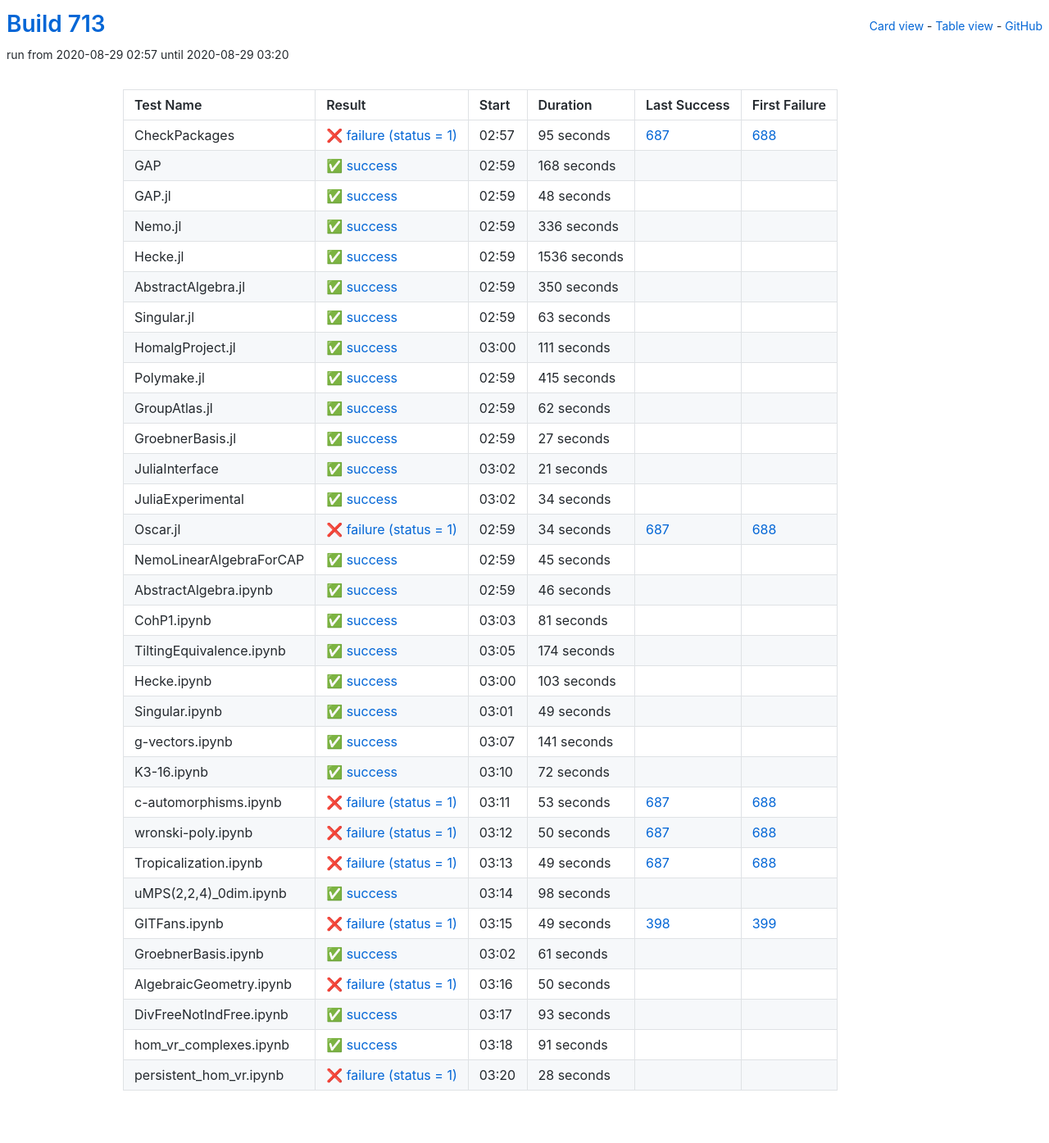
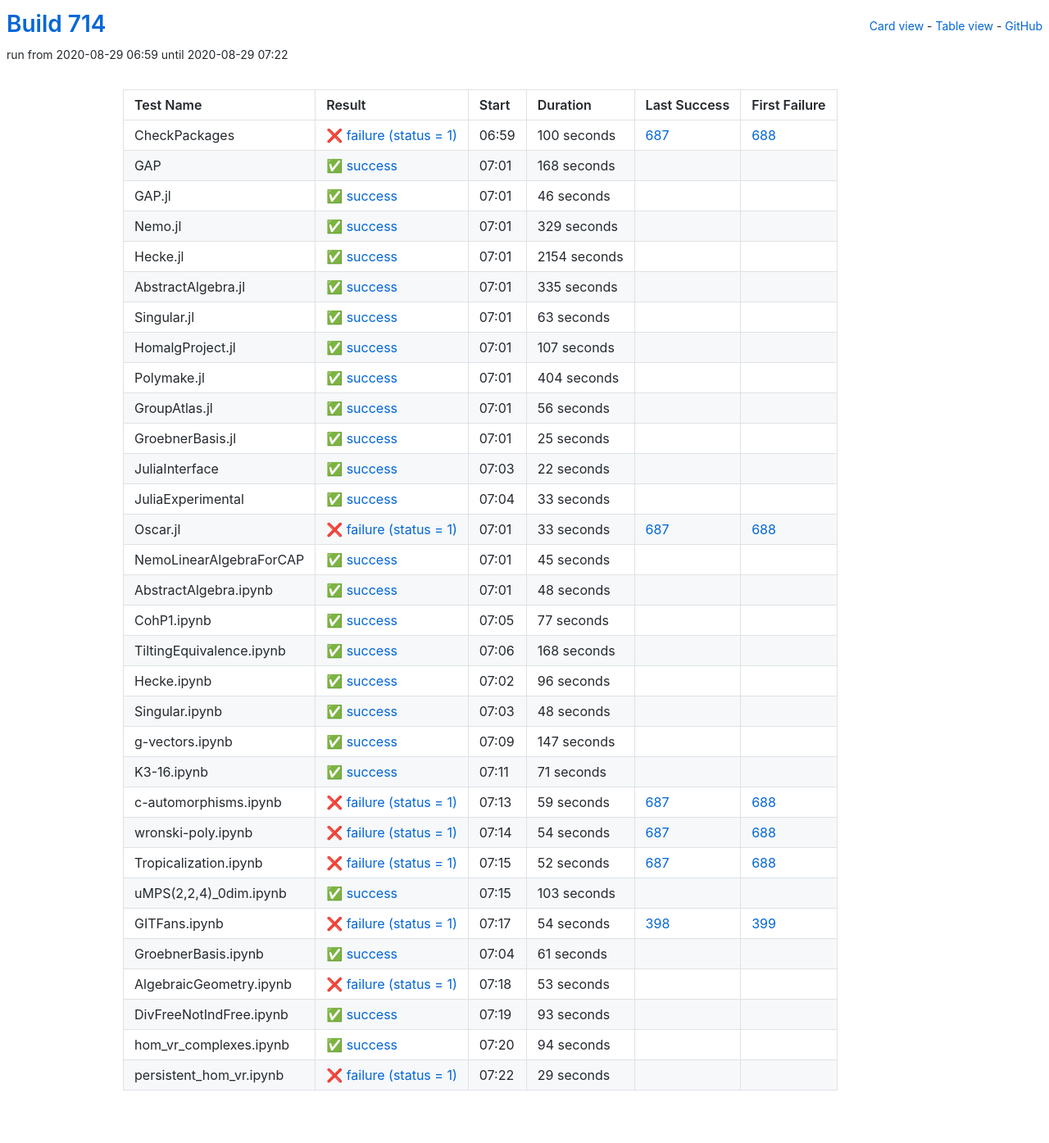
Before and after one commit to oscar-system/oscar-ci-status-stable, a Jekyll site: the page built from table.html, in a window 1280 px wide. Shown: the whole page at 82% size. Built offline with Jekyll 4.4.1, drawn with Linux system fonts in a browser that asks for light colours.

Commit message:
Build #714

```diff
--- a/_data/ci.yml
+++ b/_data/ci.yml
@@ -1,6 +1,6 @@
 ---
-build: 713
-build_url: https://oscarci.mathematik.uni-kl.de/job/oscar-stable/713/
+build: 714
+build_url: https://oscarci.mathematik.uni-kl.de/job/oscar-stable/714/
 job: oscar-stable
 organization: oscar-system
 repo: oscar-ci-status-stable
@@ -8,20 +8,20 @@ repourl: https://github.com/oscar-system/oscar-ci-status-stable
 tests:
 - name: CheckPackages
   id: checkpackages
-  log: https://oscarci.mathematik.uni-kl.de/job/oscar-stable/713/artifact/logs/build-713/CheckPackages.log
-  start: 2020-08-29 02:57
+  log: https://oscarci.mathematik.uni-kl.de/job/oscar-stable/714/artifact/logs/build-714/CheckPackages.log
+  start: 2020-08-29 06:59
   success: false
   exitcode: 1
   status: failure
-  duration: 95
+  duration: 100
   last_success: 687
   last_success_url: https://oscarci.mathematik.uni-kl.de/job/oscar-stable/687/
   first_failure: 688
   first_failure_url: https://oscarci.mathematik.uni-kl.de/job/oscar-stable/688/
 - name: GAP
   id: gap
-  log: https://oscarci.mathematik.uni-kl.de/job/oscar-stable/713/artifact/logs/build-713/GAP.log
-  start: 2020-08-29 02:59
+  log: https://oscarci.mathematik.uni-kl.de/job/oscar-stable/714/artifact/logs/build-714/GAP.log
+  start: 2020-08-29 07:01
   success: true
   exitcode: 0
   status: success
@@ -32,56 +32,56 @@ tests:
   first_failure_url:
 - name: GAP.jl
   id: gap-jl
-  log: https://oscarci.mathematik.uni-kl.de/job/oscar-stable/713/artifact/logs/build-713/GAP.jl.log
-  start: 2020-08-29 02:59
+  log: https://oscarci.mathematik.uni-kl.de/job/oscar-stable/714/artifact/logs/build-714/GAP.jl.log
+  start: 2020-08-29 07:01
   success: true
   exitcode: 0
   status: success
-  duration: 48
+  duration: 46
   last_success: false
   last_success_url:
   first_failure: false
   first_failure_url:
 - name: Nemo.jl
   id: nemo-jl
-  log: https://oscarci.mathematik.uni-kl.de/job/oscar-stable/713/artifact/logs/build-713/Nemo.jl.log
-  start: 2020-08-29 02:59
+  log: https://oscarci.mathematik.uni-kl.de/job/oscar-stable/714/artifact/logs/build-714/Nemo.jl.log
+  start: 2020-08-29 07:01
   success: true
   exitcode: 0
   status: success
-  duration: 336
+  duration: 329
   last_success: false
   last_success_url:
   first_failure: false
   first_failure_url:
 - name: Hecke.jl
   id: hecke-jl
-  log: https://oscarci.mathematik.uni-kl.de/job/oscar-stable/713/artifact/logs/build-713/Hecke.jl.log
-  start: 2020-08-29 02:59
+  log: https://oscarci.mathematik.uni-kl.de/job/oscar-stable/714/artifact/logs/build-714/Hecke.jl.log
+  start: 2020-08-29 07:01
   success: true
   exitcode: 0
   status: success
-  duration: 1536
+  duration: 2154
   last_success: false
   last_success_url:
   first_failure: false
   first_failure_url:
 - name: AbstractAlgebra.jl
   id: abstractalgebra-jl
-  log: https://oscarci.mathematik.uni-kl.de/job/oscar-stable/713/artifact/logs/build-713/AbstractAlgebra.jl.log
-  start: 2020-08-29 02:59
+  log: https://oscarci.mathematik.uni-kl.de/job/oscar-stable/714/artifact/logs/build-714/AbstractAlgebra.jl.log
+  start: 2020-08-29 07:01
   success: true
   exitcode: 0
   status: success
-  duration: 350
+  duration: 335
   last_success: false
   last_success_url:
   first_failure: false
   first_failure_url:
 - name: Singular.jl
   id: singular-jl
-  log: https://oscarci.mathematik.uni-kl.de/job/oscar-stable/713/artifact/logs/build-713/Singular.jl.log
-  start: 2020-08-29 02:59
+  log: https://oscarci.mathematik.uni-kl.de/job/oscar-stable/714/artifact/logs/build-714/Singular.jl.log
+  start: 2020-08-29 07:01
   success: true
   exitcode: 0
   status: success
@@ -92,92 +92,92 @@ tests:
   first_failure_url:
 - name: HomalgProject.jl
   id: homalgproject-jl
-  log: https://oscarci.mathematik.uni-kl.de/job/oscar-stable/713/artifact/logs/build-713/HomalgProject.jl.log
-  start: 2020-08-29 03:00
+  log: https://oscarci.mathematik.uni-kl.de/job/oscar-stable/714/artifact/logs/build-714/HomalgProject.jl.log
+  start: 2020-08-29 07:01
   success: true
   exitcode: 0
   status: success
-  duration: 111
+  duration: 107
   last_success: false
   last_success_url:
   first_failure: false
   first_failure_url:
 - name: Polymake.jl
   id: polymake-jl
-  log: https://oscarci.mathematik.uni-kl.de/job/oscar-stable/713/artifact/logs/build-713/Polymake.jl.log
-  start: 2020-08-29 02:59
+  log: https://oscarci.mathematik.uni-kl.de/job/oscar-stable/714/artifact/logs/build-714/Polymake.jl.log
+  start: 2020-08-29 07:01
   success: true
   exitcode: 0
   status: success
-  duration: 415
+  duration: 404
   last_success: false
   last_success_url:
   first_failure: false
   first_failure_url:
 - name: GroupAtlas.jl
   id: groupatlas-jl
-  log: https://oscarci.mathematik.uni-kl.de/job/oscar-stable/713/artifact/logs/build-713/GroupAtlas.jl.log
-  start: 2020-08-29 02:59
+  log: https://oscarci.mathematik.uni-kl.de/job/oscar-stable/714/artifact/logs/build-714/GroupAtlas.jl.log
+  start: 2020-08-29 07:01
   success: true
   exitcode: 0
   status: success
-  duration: 62
+  duration: 56
   last_success: false
   last_success_url:
   first_failure: false
   first_failure_url:
 - name: GroebnerBasis.jl
   id: groebnerbasis-jl
-  log: https://oscarci.mathematik.uni-kl.de/job/oscar-stable/713/artifact/logs/build-713/GroebnerBasis.jl.log
-  start: 2020-08-29 02:59
+  log: https://oscarci.mathematik.uni-kl.de/job/oscar-stable/714/artifact/logs/build-714/GroebnerBasis.jl.log
+  start: 2020-08-29 07:01
   success: true
   exitcode: 0
   status: success
-  duration: 27
+  duration: 25
   last_success: false
   last_success_url:
   first_failure: false
   first_failure_url:
 - name: JuliaInterface
   id: juliainterface
-  log: https://oscarci.mathematik.uni-kl.de/job/oscar-stable/713/artifact/logs/build-713/JuliaInterface.log
-  start: 2020-08-29 03:02
+  log: https://oscarci.mathematik.uni-kl.de/job/oscar-stable/714/artifact/logs/build-714/JuliaInterface.log
+  start: 2020-08-29 07:03
   success: true
   exitcode: 0
   status: success
-  duration: 21
+  duration: 22
   last_success: false
   last_success_url:
   first_failure: false
   first_failure_url:
 - name: JuliaExperimental
   id: juliaexperimental
-  log: https://oscarci.mathematik.uni-kl.de/job/oscar-stable/713/artifact/logs/build-713/JuliaExperimental.log
-  start: 2020-08-29 03:02
+  log: https://oscarci.mathematik.uni-kl.de/job/oscar-stable/714/artifact/logs/build-714/JuliaExperimental.log
+  start: 2020-08-29 07:04
   success: true
   exitcode: 0
   status: success
-  duration: 34
+  duration: 33
   last_success: false
   last_success_url:
   first_failure: false
   first_failure_url:
 - name: Oscar.jl
   id: oscar-jl
-  log: https://oscarci.mathematik.uni-kl.de/job/oscar-stable/713/artifact/logs/build-713/Oscar.jl.log
-  start: 2020-08-29 02:59
+  log: https://oscarci.mathematik.uni-kl.de/job/oscar-stable/714/artifact/logs/build-714/Oscar.jl.log
+  start: 2020-08-29 07:01
   success: false
   exitcode: 1
   status: failure
-  duration: 34
+  duration: 33
   last_success: 687
   last_success_url: https://oscarci.mathematik.uni-kl.de/job/oscar-stable/687/
   first_failure: 688
   first_failure_url: https://oscarci.mathematik.uni-kl.de/job/oscar-stable/688/
 - name: NemoLinearAlgebraForCAP
   id: nemolinearalgebraforcap
-  log: https://oscarci.mathematik.uni-kl.de/job/oscar-stable/713/artifact/logs/build-713/NemoLinearAlgebraForCAP.log
-  start: 2020-08-29 02:59
+  log: https://oscarci.mathematik.uni-kl.de/job/oscar-stable/714/artifact/logs/build-714/NemoLinearAlgebraForCAP.log
+  start: 2020-08-29 07:01
   success: true
   exitcode: 0
   status: success
@@ -188,44 +188,128 @@ tests:
   first_failure_url:
 - name: AbstractAlgebra.ipynb
   id: abstractalgebra-ipynb
-  log: https://oscarci.mathematik.uni-kl.de/job/oscar-stable/713/artifact/logs/build-713/AbstractAlgebra.ipynb.log
-  start: 2020-08-29 02:59
+  log: https://oscarci.mathematik.uni-kl.de/job/oscar-stable/714/artifact/logs/build-714/AbstractAlgebra.ipynb.log
+  start: 2020-08-29 07:01
   success: true
   exitcode: 0
   status: success
-  duration: 46
+  duration: 48
   last_success: false
   last_success_url:
   first_failure: false
   first_failure_url:
 - name: CohP1.ipynb
   id: cohp1-ipynb
-  log: https://oscarci.mathematik.uni-kl.de/job/oscar-stable/713/artifact/logs/build-713/CohP1.ipynb.log
-  start: 2020-08-29 03:03
+  log: https://oscarci.mathematik.uni-kl.de/job/oscar-stable/714/artifact/logs/build-714/CohP1.ipynb.log
+  start: 2020-08-29 07:05
   success: true
   exitcode: 0
   status: success
-  duration: 81
+  duration: 77
   last_success: false
   last_success_url:
   first_failure: false
   first_failure_url:
 - name: TiltingEquivalence.ipynb
   id: tiltingequivalence-ipynb
-  log: https://oscarci.mathematik.uni-kl.de/job/oscar-stable/713/artifact/logs/build-713/TiltingEquivalence.ipynb.log
-  start: 2020-08-29 03:05
+  log: https://oscarci.mathematik.uni-kl.de/job/oscar-stable/714/artifact/logs/build-714/TiltingEquivalence.ipynb.log
+  start: 2020-08-29 07:06
   success: true
   exitcode: 0
   status: success
-  duration: 174
+  duration: 168
   last_success: false
   last_success_url:
   first_failure: false
   first_failure_url:
 - name: Hecke.ipynb
   id: hecke-ipynb
-  log: https://oscarci.mathematik.uni-kl.de/job/oscar-stable/713/artifact/logs/build-713/Hecke.ipynb.log
-  start: 2020-08-29 03:00
+  log: https://oscarci.mathematik.uni-kl.de/job/oscar-stable/714/artifact/logs/build-714/Hecke.ipynb.log
+  start: 2020-08-29 07:02
+  success: true
+  exitcode: 0
+  status: success
+  duration: 96
+  last_success: false
+  last_success_url:
+  first_failure: false
+  first_failure_url:
+- name: Singular.ipynb
+  id: singular-ipynb
+  log: https://oscarci.mathematik.uni-kl.de/job/oscar-stable/714/artifact/logs/build-714/Singular.ipynb.log
+  start: 2020-08-29 07:03
+  success: true
+  exitcode: 0
+  status: success
+  duration: 48
+  last_success: false
+  last_success_url:
+  first_failure: false
+  first_failure_url:
+- name: g-vectors.ipynb
+  id: g-vectors-ipynb
+  log: https://oscarci.mathematik.uni-kl.de/job/oscar-stable/714/artifact/logs/build-714/g-vectors.ipynb.log
+  start: 2020-08-29 07:09
+  success: true
+  exitcode: 0
+  status: success
+  duration: 147
+  last_success: false
+  last_success_url:
+  first_failure: false
+  first_failure_url:
+- name: K3-16.ipynb
+  id: k3-16-ipynb
+  log: https://oscarci.mathematik.uni-kl.de/job/oscar-stable/714/artifact/logs/build-714/K3-16.ipynb.log
+  start: 2020-08-29 07:11
+  success: true
+  exitcode: 0
+  status: success
+  duration: 71
+  last_success: false
+  last_success_url:
+  first_failure: false
+  first_failure_url:
+- name: c-automorphisms.ipynb
+  id: c-automorphisms-ipynb
+  log: https://oscarci.mathematik.uni-kl.de/job/oscar-stable/714/artifact/logs/build-714/c-automorphisms.ipynb.log
+  start: 2020-08-29 07:13
+  success: false
+  exitcode: 1
+  status: failure
+  duration: 59
+  last_success: 687
+  last_success_url: https://oscarci.mathematik.uni-kl.de/job/oscar-stable/687/
+  first_failure: 688
+  first_failure_url: https://oscarci.mathematik.uni-kl.de/job/oscar-stable/688/
+- name: wronski-poly.ipynb
+  id: wronski-poly-ipynb
+  log: https://oscarci.mathematik.uni-kl.de/job/oscar-stable/714/artifact/logs/build-714/wronski-poly.ipynb.log
+  start: 2020-08-29 07:14
+  success: false
+  exitcode: 1
+  status: failure
+  duration: 54
+  last_success: 687
+  last_success_url: https://oscarci.mathematik.uni-kl.de/job/oscar-stable/687/
+  first_failure: 688
+  first_failure_url: https://oscarci.mathematik.uni-kl.de/job/oscar-stable/688/
+- name: Tropicalization.ipynb
+  id: tropicalization-ipynb
+  log: https://oscarci.mathematik.uni-kl.de/job/oscar-stable/714/artifact/logs/build-714/Tropicalization.ipynb.log
+  start: 2020-08-29 07:15
+  success: false
+  exitcode: 1
+  status: failure
+  duration: 52
+  last_success: 687
+  last_success_url: https://oscarci.mathematik.uni-kl.de/job/oscar-stable/687/
+  first_failure: 688
+  first_failure_url: https://oscarci.mathematik.uni-kl.de/job/oscar-stable/688/
+- name: uMPS(2,2,4)_0dim.ipynb
+  id: umps-2-2-4-0dim-ipynb
+  log: https://oscarci.mathematik.uni-kl.de/job/oscar-stable/714/artifact/logs/build-714/uMPS-2-2-4-_0dim.ipynb.log
+  start: 2020-08-29 07:15
   success: true
   exitcode: 0
   status: success
@@ -234,106 +318,22 @@ tests:
   last_success_url:
   first_failure: false
   first_failure_url:
-- name: Singular.ipynb
-  id: singular-ipynb
-  log: https://oscarci.mathematik.uni-kl.de/job/oscar-stable/713/artifact/logs/build-713/Singular.ipynb.log
-  start: 2020-08-29 03:01
-  success: true
-  exitcode: 0
-  status: success
-  duration: 49
-  last_success: false
-  last_success_url:
-  first_failure: false
-  first_failure_url:
-- name: g-vectors.ipynb
-  id: g-vectors-ipynb
-  log: https://oscarci.mathematik.uni-kl.de/job/oscar-stable/713/artifact/logs/build-713/g-vectors.ipynb.log
-  start: 2020-08-29 03:07
-  success: true
-  exitcode: 0
-  status: success
-  duration: 141
-  last_success: false
-  last_success_url:
-  first_failure: false
-  first_failure_url:
-- name: K3-16.ipynb
-  id: k3-16-ipynb
-  log: https://oscarci.mathematik.uni-kl.de/job/oscar-stable/713/artifact/logs/build-713/K3-16.ipynb.log
-  start: 2020-08-29 03:10
-  success: true
-  exitcode: 0
-  status: success
-  duration: 72
-  last_success: false
-  last_success_url:
-  first_failure: false
-  first_failure_url:
-- name: c-automorphisms.ipynb
-  id: c-automorphisms-ipynb
-  log: https://oscarci.mathematik.uni-kl.de/job/oscar-stable/713/artifact/logs/build-713/c-automorphisms.ipynb.log
-  start: 2020-08-29 03:11
+- name: GITFans.ipynb
+  id: gitfans-ipynb
+  log: https://oscarci.mathematik.uni-kl.de/job/oscar-stable/714/artifact/logs/build-714/GITFans.ipynb.log
+  start: 2020-08-29 07:17
   success: false
   exitcode: 1
   status: failure
-  duration: 53
-  last_success: 687
-  last_success_url: https://oscarci.mathematik.uni-kl.de/job/oscar-stable/687/
-  first_failure: 688
-  first_failure_url: https://oscarci.mathematik.uni-kl.de/job/oscar-stable/688/
-- name: wronski-poly.ipynb
-  id: wronski-poly-ipynb
-  log: https://oscarci.mathematik.uni-kl.de/job/oscar-stable/713/artifact/logs/build-713/wronski-poly.ipynb.log
-  start: 2020-08-29 03:12
-  success: false
-  exitcode: 1
-  status: failure
-  duration: 50
-  last_success: 687
-  last_success_url: https://oscarci.mathematik.uni-kl.de/job/oscar-stable/687/
-  first_failure: 688
-  first_failure_url: https://oscarci.mathematik.uni-kl.de/job/oscar-stable/688/
-- name: Tropicalization.ipynb
-  id: tropicalization-ipynb
-  log: https://oscarci.mathematik.uni-kl.de/job/oscar-stable/713/artifact/logs/build-713/Tropicalization.ipynb.log
-  start: 2020-08-29 03:13
-  success: false
-  exitcode: 1
-  status: failure
-  duration: 49
-  last_success: 687
-  last_success_url: https://oscarci.mathematik.uni-kl.de/job/oscar-stable/687/
-  first_failure: 688
-  first_failure_url: https://oscarci.mathematik.uni-kl.de/job/oscar-stable/688/
-- name: uMPS(2,2,4)_0dim.ipynb
-  id: umps-2-2-4-0dim-ipynb
-  log: https://oscarci.mathematik.uni-kl.de/job/oscar-stable/713/artifact/logs/build-713/uMPS-2-2-4-_0dim.ipynb.log
-  start: 2020-08-29 03:14
-  success: true
-  exitcode: 0
-  status: success
-  duration: 98
-  last_success: false
-  last_success_url:
-  first_failure: false
-  first_failure_url:
-- name: GITFans.ipynb
-  id: gitfans-ipynb
-  log: https://oscarci.mathematik.uni-kl.de/job/oscar-stable/713/artifact/logs/build-713/GITFans.ipynb.log
-  start: 2020-08-29 03:15
-  success: false
-  exitcode: 1
-  status: failure
-  duration: 49
+  duration: 54
   last_success: 398
   last_success_url: https://oscarci.mathematik.uni-kl.de/job/oscar-stable/398/
   first_failure: 399
   first_failure_url: https://oscarci.mathematik.uni-kl.de/job/oscar-stable/399/
 - name: GroebnerBasis.ipynb
   id: groebnerbasis-ipynb
-  log: https://oscarci.mathematik.uni-kl.de/job/oscar-stable/713/artifact/logs/build-713/GroebnerBasis.ipynb.log
-  start: 2020-08-29 03:02
+  log: https://oscarci.mathematik.uni-kl.de/job/oscar-stable/714/artifact/logs/build-714/GroebnerBasis.ipynb.log
+  start: 2020-08-29 07:04
   success: true
   exitcode: 0
   status: success
@@ -344,20 +344,20 @@ tests:
   first_failure_url:
 - name: AlgebraicGeometry.ipynb
   id: algebraicgeometry-ipynb
-  log: https://oscarci.mathematik.uni-kl.de/job/oscar-stable/713/artifact/logs/build-713/AlgebraicGeometry.ipynb.log
-  start: 2020-08-29 03:16
+  log: https://oscarci.mathematik.uni-kl.de/job/oscar-stable/714/artifact/logs/build-714/AlgebraicGeometry.ipynb.log
+  start: 2020-08-29 07:18
   success: false
   exitcode: 1
   status: failure
-  duration: 50
+  duration: 53
   last_success: false
   last_success_url:
   first_failure: false
   first_failure_url:
 - name: DivFreeNotIndFree.ipynb
   id: divfreenotindfree-ipynb
-  log: https://oscarci.mathematik.uni-kl.de/job/oscar-stable/713/artifact/logs/build-713/DivFreeNotIndFree.ipynb.log
-  start: 2020-08-29 03:17
+  log: https://oscarci.mathematik.uni-kl.de/job/oscar-stable/714/artifact/logs/build-714/DivFreeNotIndFree.ipynb.log
+  start: 2020-08-29 07:19
   success: true
   exitcode: 0
   status: success
@@ -368,24 +368,24 @@ tests:
   first_failure_url:
 - name: hom_vr_complexes.ipynb
   id: hom-vr-complexes-ipynb
-  log: https://oscarci.mathematik.uni-kl.de/job/oscar-stable/713/artifact/logs/build-713/hom_vr_complexes.ipynb.log
-  start: 2020-08-29 03:18
+  log: https://oscarci.mathematik.uni-kl.de/job/oscar-stable/714/artifact/logs/build-714/hom_vr_complexes.ipynb.log
+  start: 2020-08-29 07:20
   success: true
   exitcode: 0
   status: success
-  duration: 91
+  duration: 94
   last_success: false
   last_success_url:
   first_failure: false
   first_failure_url:
 - name: persistent_hom_vr.ipynb
   id: persistent-hom-vr-ipynb
-  log: https://oscarci.mathematik.uni-kl.de/job/oscar-stable/713/artifact/logs/build-713/persistent_hom_vr.ipynb.log
-  start: 2020-08-29 03:20
+  log: https://oscarci.mathematik.uni-kl.de/job/oscar-stable/714/artifact/logs/build-714/persistent_hom_vr.ipynb.log
+  start: 2020-08-29 07:22
   success: false
   exitcode: 1
   status: failure
-  duration: 28
+  duration: 29
   last_success: false
   last_success_url:
   first_failure: false
```
Also changed, not shown: README.md.
